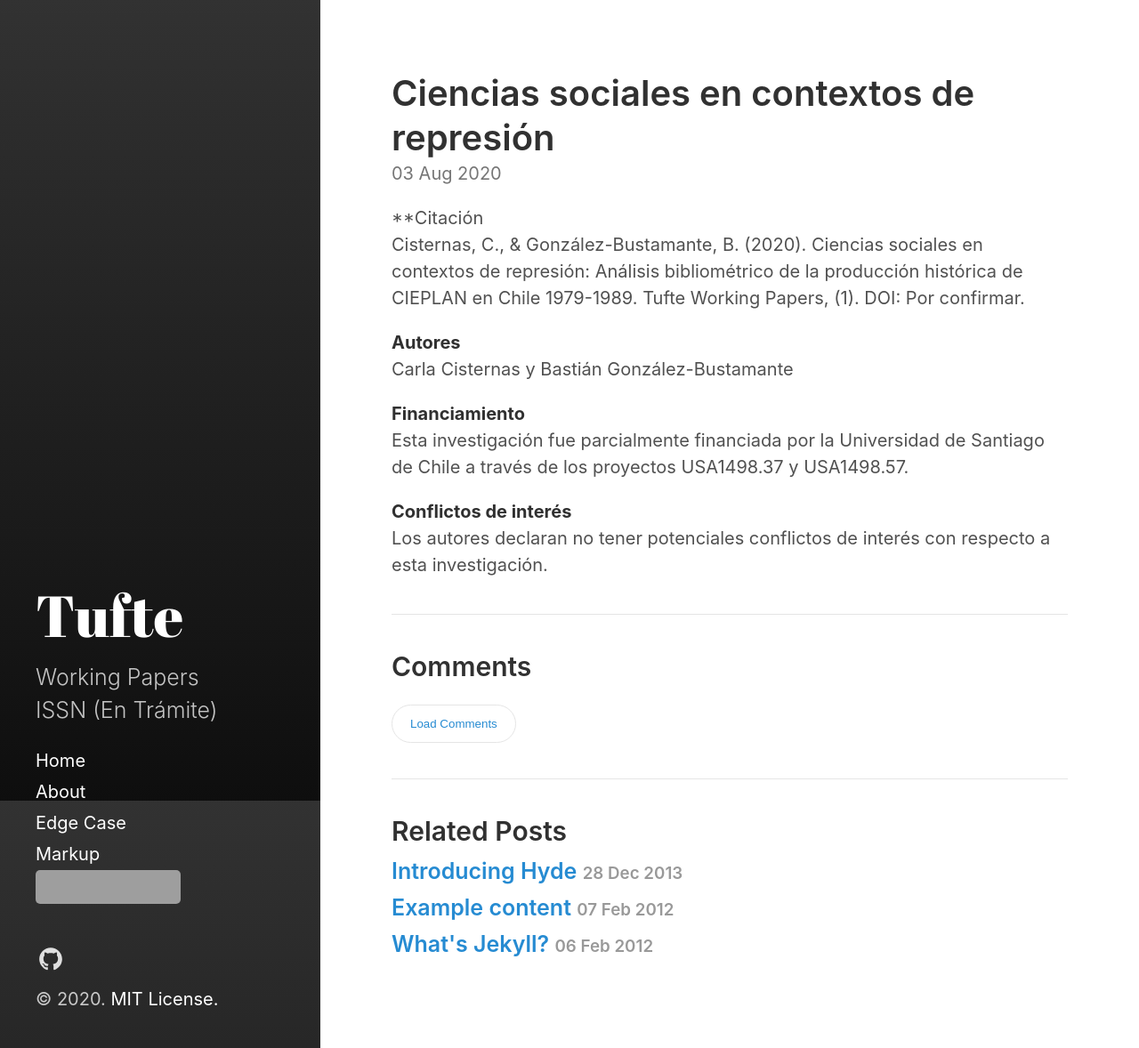
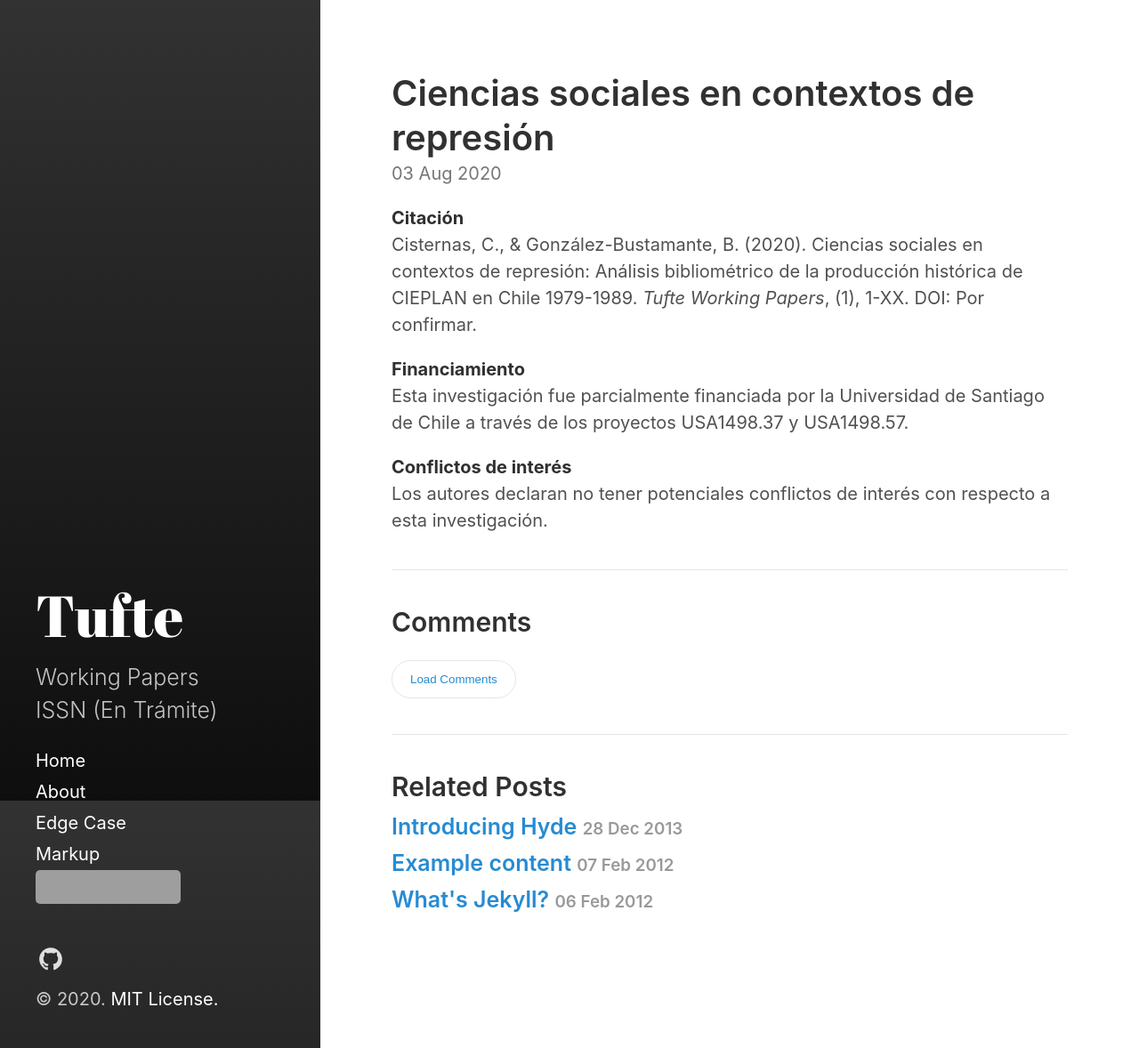
Before and after one commit to training-datalab/tuftepapers.com, a Jekyll site: the page built from _posts/2020-08-03-hello-hydeout.md, in a window 1280 px wide and 1178 px high. Shown: the whole window at 89% size. Built offline with Jekyll 4.4.1, drawn with Linux system fonts in a browser that asks for light colours; grey boxes are pictures that could not be loaded.

Commit message:
Update 2020-08-03-hello-hydeout.md

```diff
--- a/_posts/2020-08-03-hello-hydeout.md
+++ b/_posts/2020-08-03-hello-hydeout.md
@@ -4,11 +4,8 @@
 excerpt_separator:  <!--more-->
 ---
 
-**Citación<br />
-Cisternas, C., & González-Bustamante, B. (2020). Ciencias sociales en contextos de represión: Análisis bibliométrico de la producción histórica de CIEPLAN en Chile 1979-1989. Tufte Working Papers, (1). DOI: Por confirmar.
-
-**Autores** <br />
-Carla Cisternas y Bastián González-Bustamante
+**Citación**<br />
+Cisternas, C., & González-Bustamante, B. (2020). Ciencias sociales en contextos de represión: Análisis bibliométrico de la producción histórica de CIEPLAN en Chile 1979-1989. *Tufte Working Papers*, (1), 1-XX. DOI: Por confirmar.
 
 **Financiamiento** <br />
 Esta investigación fue parcialmente financiada por la Universidad de Santiago de Chile a través de los proyectos USA1498.37 y USA1498.57.
```
